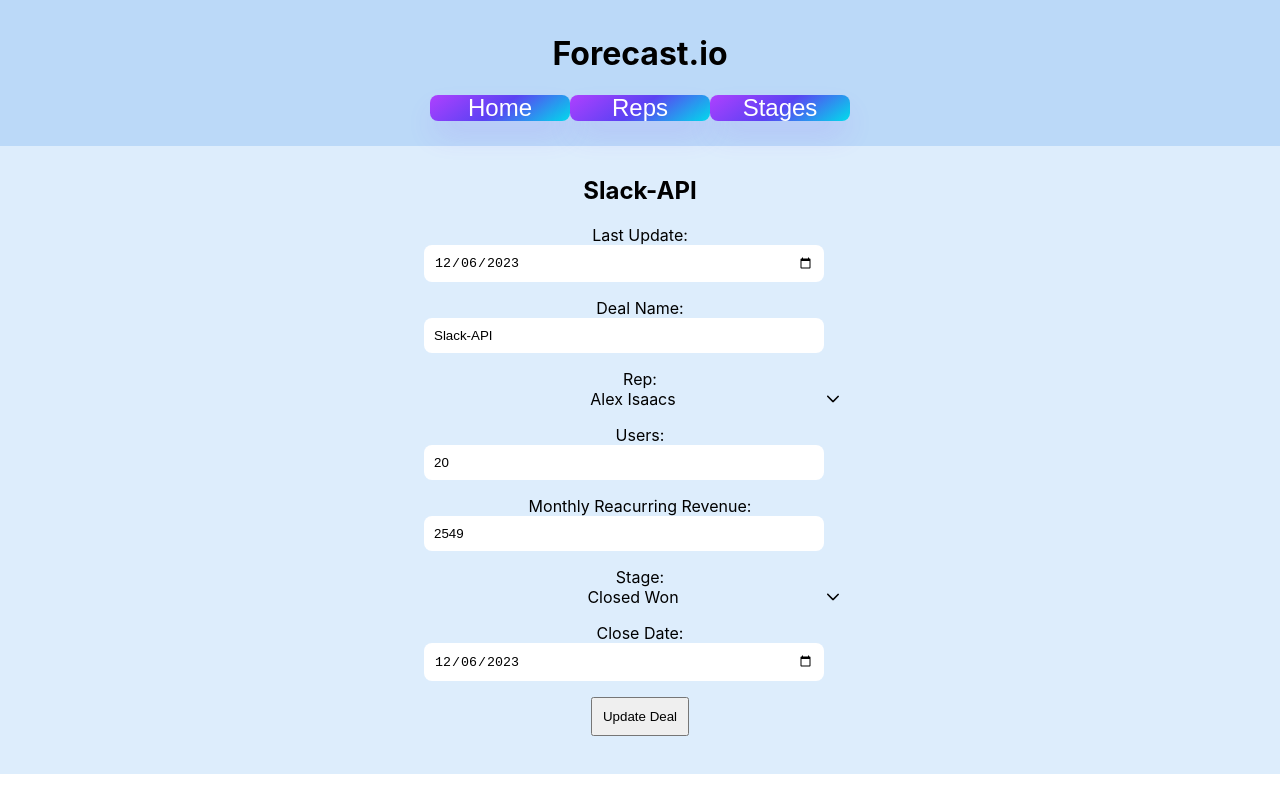
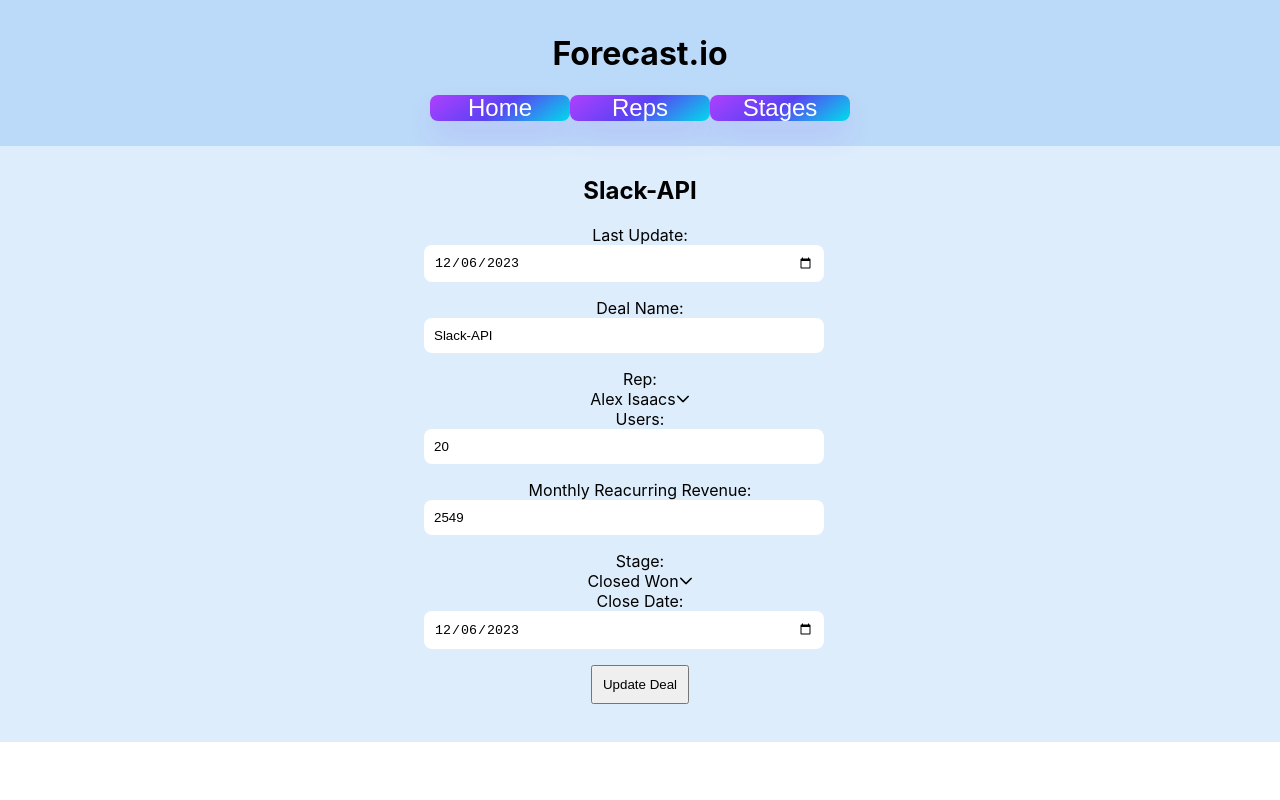
Before and after one commit to Alexisaacs18/salesForcasting, a React (Create React App) app in the folder sales-forcasting/: page / in a window 1280 px wide. Both pictures are taken after a click on the element 640 px from the left and 390 px from the top of the page. Built offline with nearby package versions, Linux system fonts and the light colour scheme; data requests are answered from the project's data file.

Commit message:
New Deal Form?

```diff
--- a/sales-forcasting/src/Components/NewDealForm.js
+++ b/sales-forcasting/src/Components/NewDealForm.js
@@ -18,6 +18,9 @@
 
     const [formStage, setFormStage] = useState('')
     const [rep, setRep] = useState('')
+    const [favorite, setFavorite] = useState(false)
+
+
 
     useEffect(() => {
         fetch(stageUrl)
@@ -30,6 +33,7 @@
             .then(res => res.json())
             .then(data => setRep(data))
     }, [])
+
 
     function handleSubmit(e) {
         e.preventDefault()
@@ -81,31 +85,38 @@
         })
     }
 
-    // <Dropdown value={selectedCity} onChange={(e) => setSelectedCity(e.value)} options={cities} optionLabel="name"
-    // placeholder="Select a City" className="w-full md:w-14rem" />
+
+
+    function clickFavorite(e) {
+        e.preventDefault()
+        console.log("clickFavorite called");
+        setFavorite((prev) => !prev);
+    }
+
 
 
 
     return (
         <div className="NewDealForm">
             <Collapsible trigger={<button className="btn-23">
-                <span class="marquee" aria-hidden>Add Deal</span></button>}>
+                <span className="marquee" aria-hidden>Add Deal</span></button>}>
 
                 <form onSubmit={handleSubmit} className='form'>
                     <input onChange={handleChange} value={form.last_update} type="date" name="last_update" placeholder="Last Update" />
                     <input onChange={handleChange} value={form.name} type="text" name="name" placeholder="Name" />
 
-                    <Dropdown value={form.rep} name="rep" onChange={handleChange} options={rep} optionLabel="name"
-                        placeholder="Select a Rep" className="w-full md:w-14rem" />
+                    <Dropdown value={form.rep} name="rep" onChange={handleChange} onClick={clickFavorite} options={rep} optionLabel="name"
+                        placeholder="Select a Rep" className={favorite ? "r-full md:w-14rem" : ""}
+                    />
 
-                    <input onChange={handleChange} value={form.users} type="number" name="users" placeholder="Users" step="1" />
+                    <input className='bump' onChange={handleChange} value={form.users} type="number" name="users" placeholder="Users" step="1" />
                     <input onChange={handleChange} value={form.monthly_recurring_revenue} type="number" name="monthly_recurring_revenue" placeholder="MRR" step="1" />
 
                     <Dropdown value={form.stageInfo} name="stageInfo" onChange={handleChange} options={formStage} optionLabel="name"
-                        placeholder="Select a Stage" className="w-full md:w-14rem" />
+                        placeholder="Select a Stage" className="f-full md:w-14rem" />
 
                     <input onChange={handleChange} value={form.close} type="date" name="close" placeholder="Close Date" />
-                    <button class="formButton" type="submit">Submit Deal</button>
+                    <button className="formButton" type="submit">Submit Deal</button>
                 </form>
             </Collapsible>
 
--- a/sales-forcasting/src/index.css
+++ b/sales-forcasting/src/index.css
@@ -192,24 +192,23 @@
 
 /* Updated styles for NewDealForm */
 
-.NewDealForm form {
-  display: flex;
-  flex-direction: column;
-  align-items: center;
-  width: 300px;
-  /* Adjust the width as needed */
-  margin: 0 auto;
-  /* Center the form horizontally */
-}
 
 .NewDealForm input,
 .NewDealForm button,
-.NewDealForm .w-full {
+.NewDealForm .r-full {
   width: 100%;
   /* Make all form elements full width */
-  margin-bottom: 1rem;
+  margin-bottom: 5rem;
   /* Add margin between elements */
 }
+
+.NewDealForm .f-full {
+  width: 100%;
+  /* Make all form elements full width */
+  margin-bottom: 9rem;
+  /* Add margin between elements */
+}
+
 
 .NewDealForm button {
   width: auto;
@@ -222,7 +221,6 @@
   align-items: center;
   width: 80%;
   max-width: 400px;
-  /* Adjust the max-width as needed */
   margin: 0 auto;
 }
 
@@ -240,7 +238,6 @@
   width: auto;
   /* Allow the button to take its natural width */
 }
-
 
 
 
```
